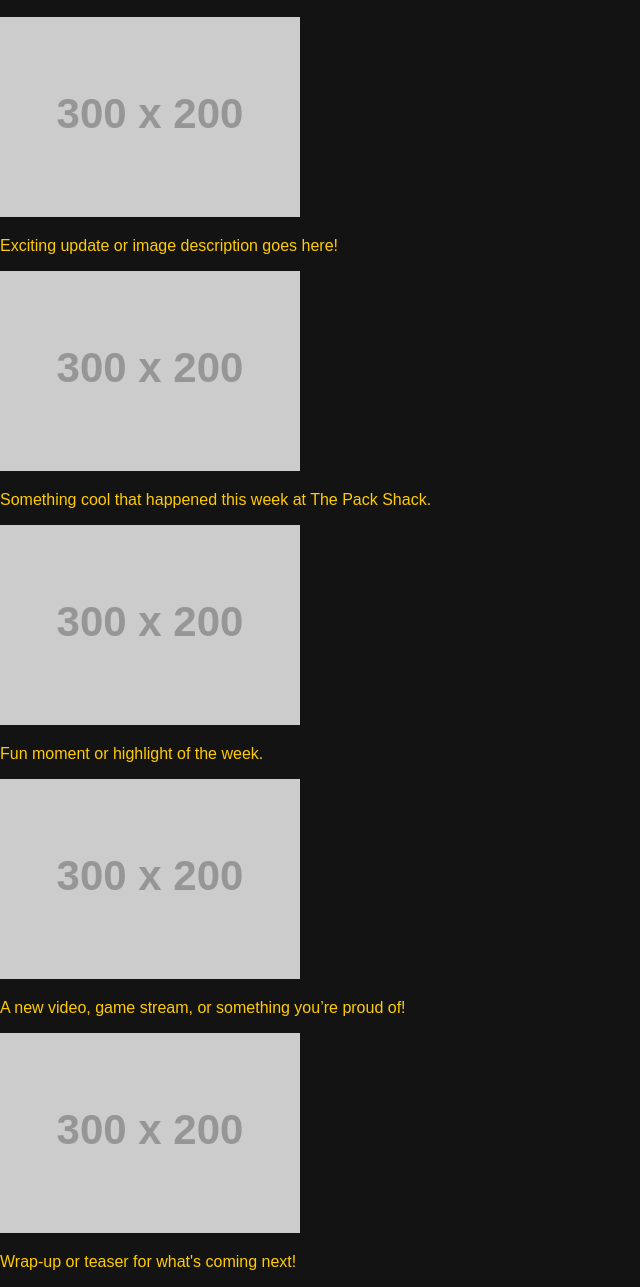
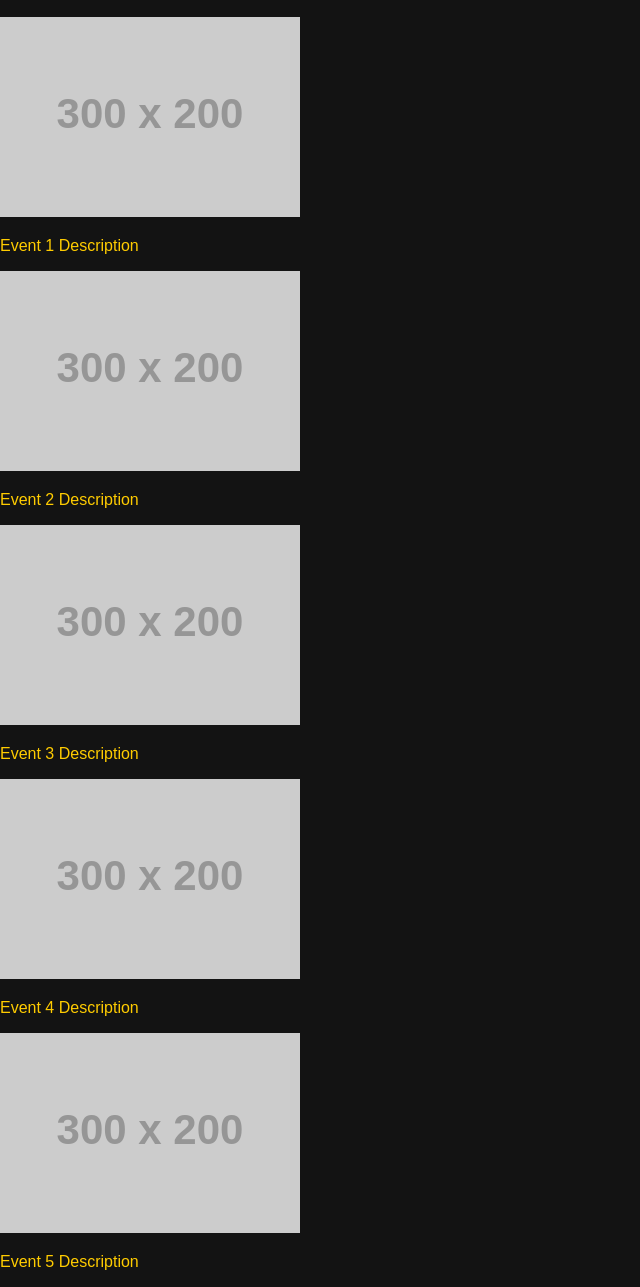
Before and after one commit to CaptainBananaGamingOfficial/Channel-Website, a plain HTML site: page index.html in a window 1280 px wide. Shown: the part 3003-4290 px from the top of the page, without its empty margins (0-640 px from the left). Drawn offline with Linux system fonts and the light colour scheme; placeholder pictures from the web are drawn by us.

Commit message:
Add files via upload

```diff
--- a/index.html
+++ b/index.html
@@ -152,26 +152,32 @@
         </div>
         <section class="pack-shack">
   <h2>This Week At The Pack Shack</h2>
-  <div class="pack-shack-grid">
+  <div class="pack-shack-panel">
+    <div class="pack-row">
       <div class="pack-card">
         <img src="https://via.placeholder.com/300x200" alt="Event 1">
-      <p>Exciting update or image description goes here!</p>
+        <p>Event 1 Description</p>
       </div>
       <div class="pack-card">
         <img src="https://via.placeholder.com/300x200" alt="Event 2">
-      <p>Something cool that happened this week at The Pack Shack.</p>
+        <p>Event 2 Description</p>
       </div>
+    </div>
+    <div class="pack-row">
       <div class="pack-card">
         <img src="https://via.placeholder.com/300x200" alt="Event 3">
-      <p>Fun moment or highlight of the week.</p>
+        <p>Event 3 Description</p>
       </div>
       <div class="pack-card">
         <img src="https://via.placeholder.com/300x200" alt="Event 4">
-      <p>A new video, game stream, or something you’re proud of!</p>
+        <p>Event 4 Description</p>
       </div>
+    </div>
+    <div class="pack-row">
       <div class="pack-card">
         <img src="https://via.placeholder.com/300x200" alt="Event 5">
-      <p>Wrap-up or teaser for what's coming next!</p>
+        <p>Event 5 Description</p>
+      </div>
     </div>
   </div>
 </section>
```
Lines whose indentation alone changed are shown as unchanged.
